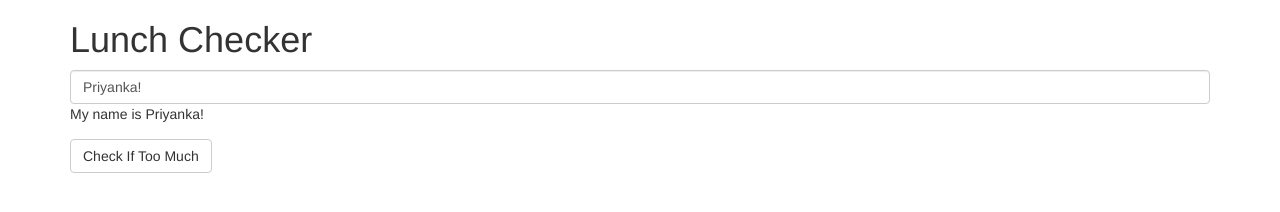
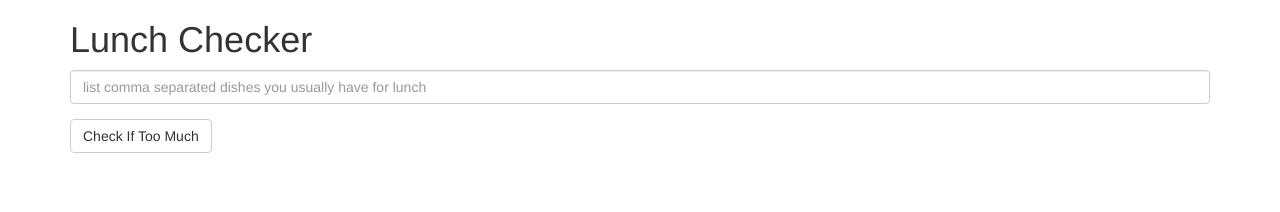
Before and after one commit to PriyankaRocks/module1-solution, a plain HTML site: page index.html in a window 1280 px wide. Drawn offline with Linux system fonts and the light colour scheme.

Commit message:
updated file

```diff
--- a/app.js
+++ b/app.js
@@ -3,7 +3,7 @@
 
 angular.module('LunchCheck', [])
 .controller('LunchCheckController', function ($scope) {
-    $scope.name = "Priyanka!";
+    $scope.name = "";
     $scope.checkItemCounts = function() {
       let inputString = ($scope.name).split(",");
       let count = inputString.filter(function(val) {
--- a/index.html
+++ b/index.html
@@ -18,7 +18,6 @@
                <input id="lunch-menu" type="text"
                placeholder="list comma separated dishes you usually have for lunch"
                class="form-control" ng-model="name">
-              My name is {{name}}
            </div>
            <div class="form-group">
                <button class="btn btn-default" ng-click="checkItemCounts()">Check If Too Much</button>
```
